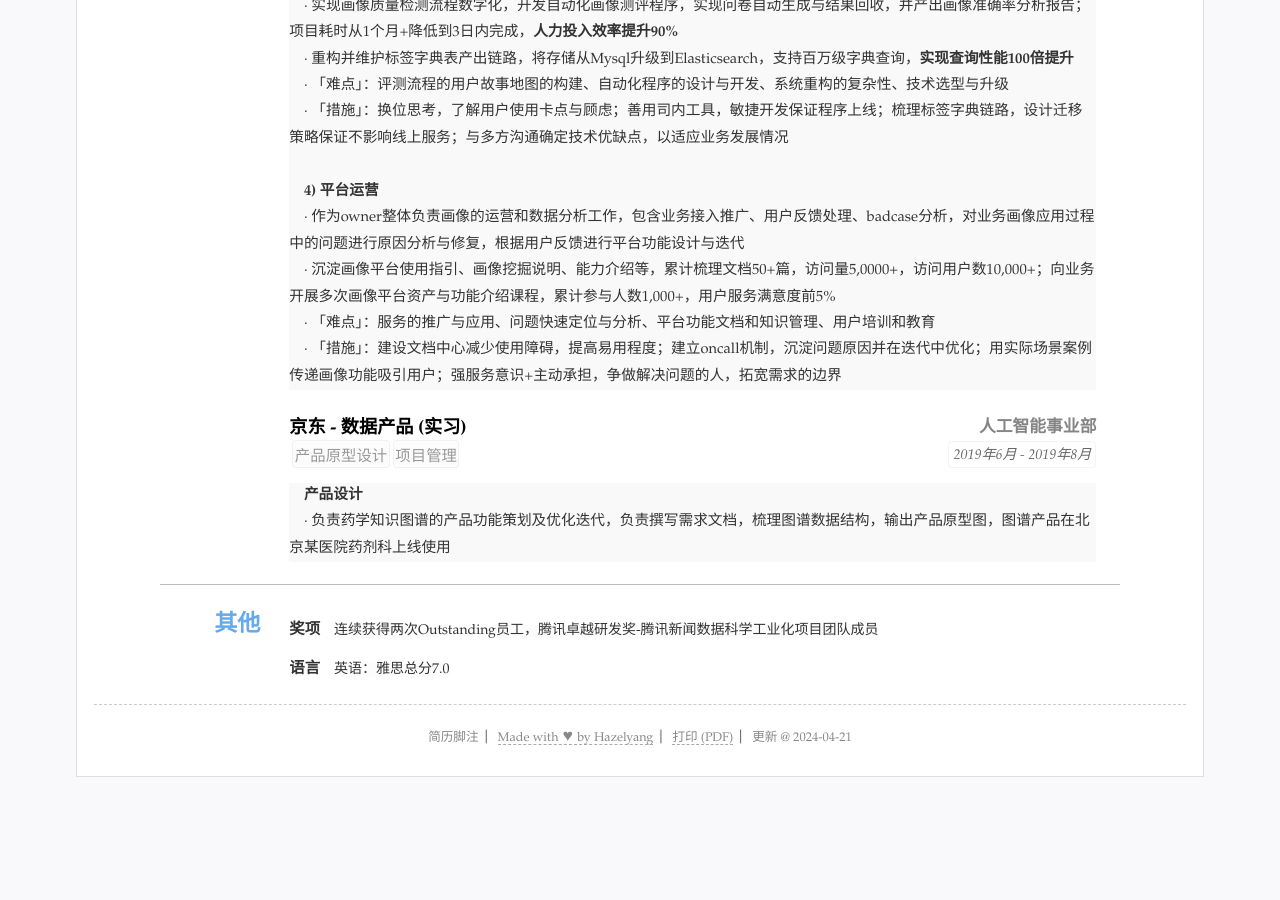
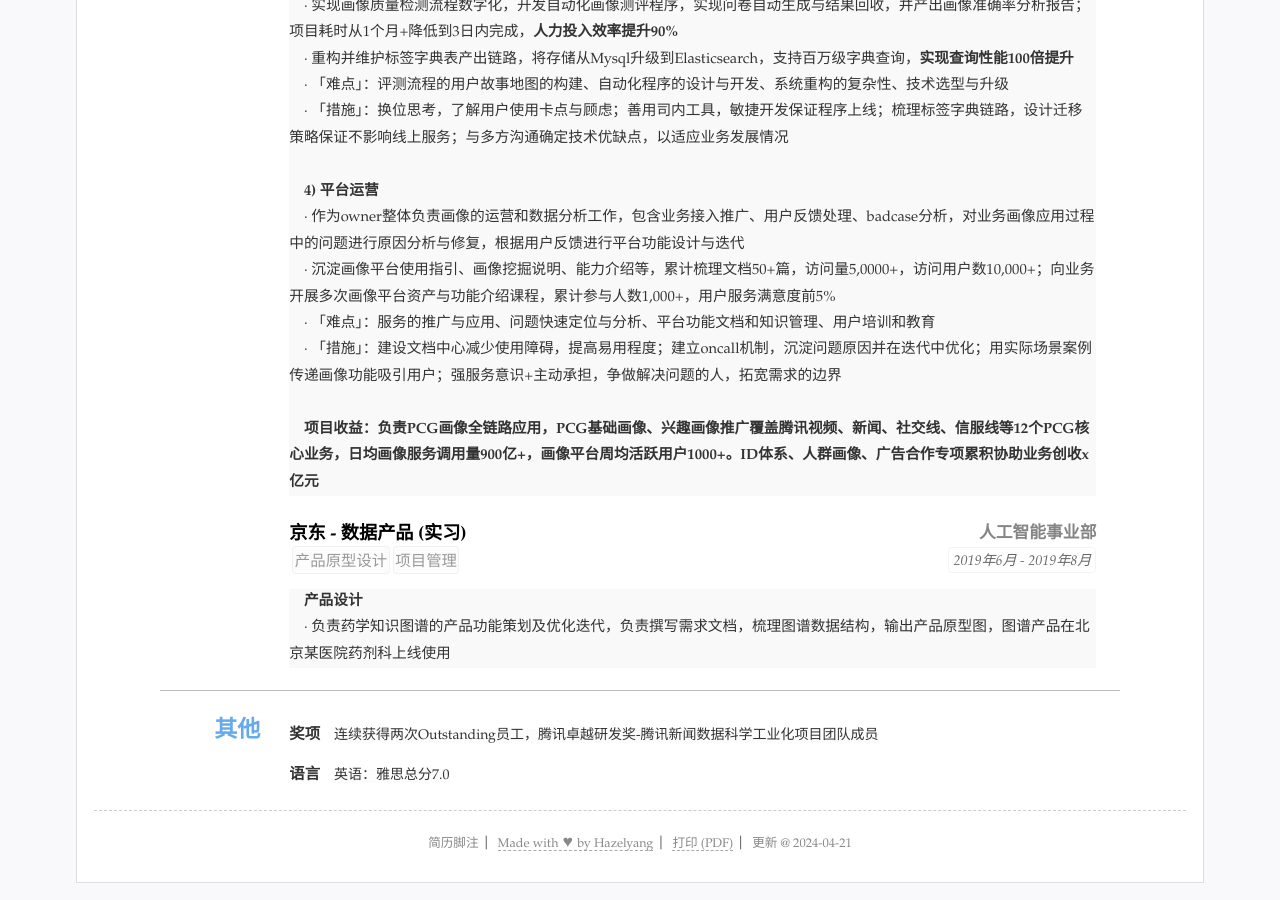
Before and after one commit to kuailexiaoshenxian/cn-wx-cv, a Jekyll site: the page built from index.html, in a window 1280 px wide and 900 px high, scrolled down 1182 px. Built offline with Jekyll 4.4.1, drawn with Linux system fonts in a browser that asks for light colours; before the commit the page ends 1976 px from its top, so only the background shows below that.

Commit message:
Update resume.yml

```diff
--- a/_data/resume.yml
+++ b/_data/resume.yml
@@ -121,7 +121,9 @@ main: #简历主要内容，
             · 作为owner整体负责画像的运营和数据分析工作，包含业务接入推广、用户反馈处理、badcase分析，对业务画像应用过程中的问题进行原因分析与修复，根据用户反馈进行平台功能设计与迭代 <br>  &nbsp &nbsp
             · 沉淀画像平台使用指引、画像挖掘说明、能力介绍等，累计梳理文档50+篇，访问量5,0000+，访问用户数10,000+；向业务开展多次画像平台资产与功能介绍课程，累计参与人数1,000+，用户服务满意度前5% <br>  &nbsp &nbsp
             · 「难点」：服务的推广与应用、问题快速定位与分析、平台功能文档和知识管理、用户培训和教育 <br>  &nbsp &nbsp
-            · 「措施」：建设文档中心减少使用障碍，提高易用程度；建立oncall机制，沉淀问题原因并在迭代中优化；用实际场景案例传递画像功能吸引用户；强服务意识+主动承担，争做解决问题的人，拓宽需求的边界
+            · 「措施」：建设文档中心减少使用障碍，提高易用程度；建立oncall机制，沉淀问题原因并在迭代中优化；用实际场景案例传递画像功能吸引用户；强服务意识+主动承担，争做解决问题的人，拓宽需求的边界 <br>  &nbsp &nbsp
+            <br>  &nbsp &nbsp
+            <strong>项目收益：负责PCG画像全链路应用，PCG基础画像、兴趣画像推广覆盖腾讯视频、新闻、社交线、信服线等12个PCG核心业务，日均画像服务调用量900亿+，画像平台周均活跃用户1000+。ID体系、人群画像、广告合作专项累积协助业务创收x亿元 </strong>
 
   - title: 京东 - 数据产品 (实习)
     sub:  人工智能事业部
```
